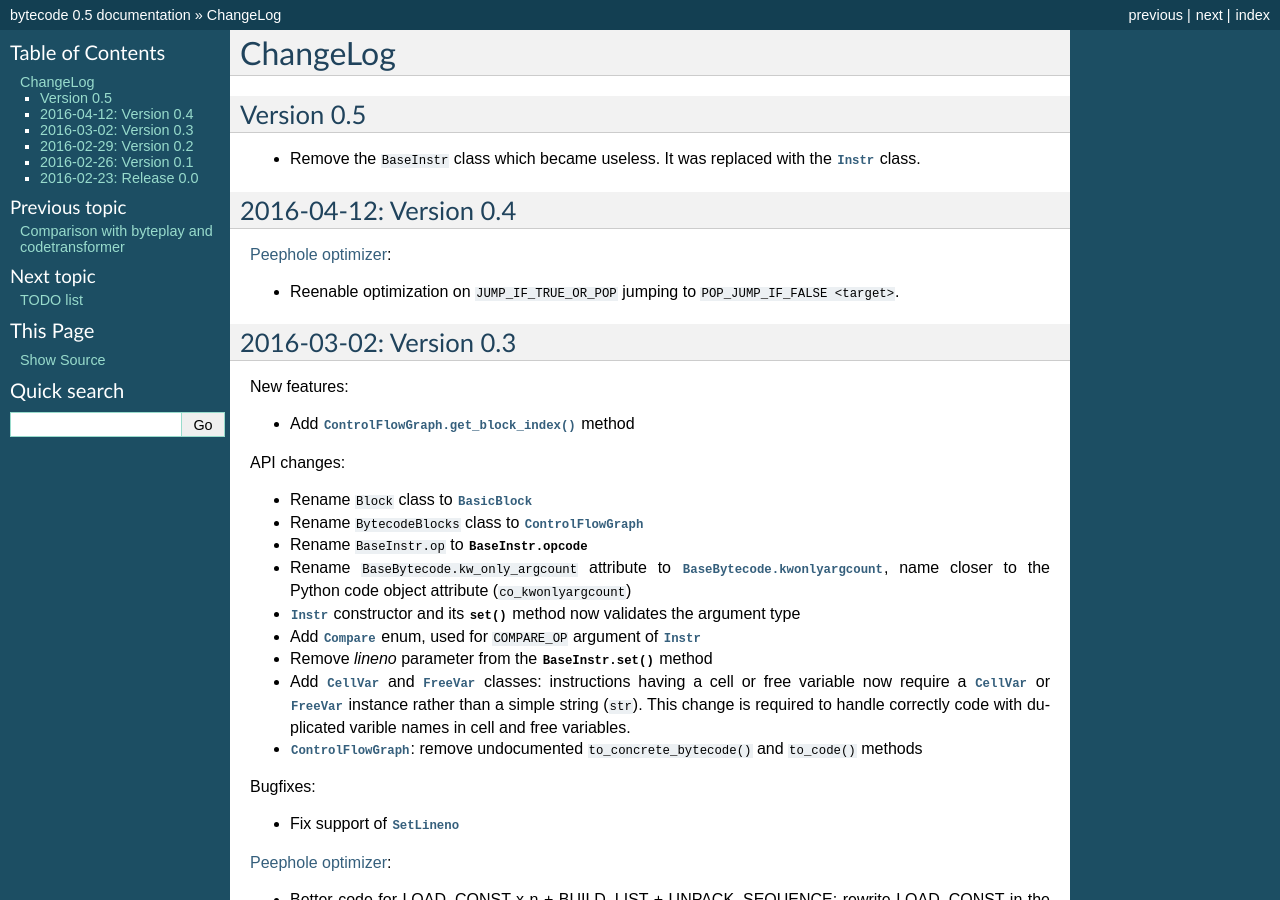
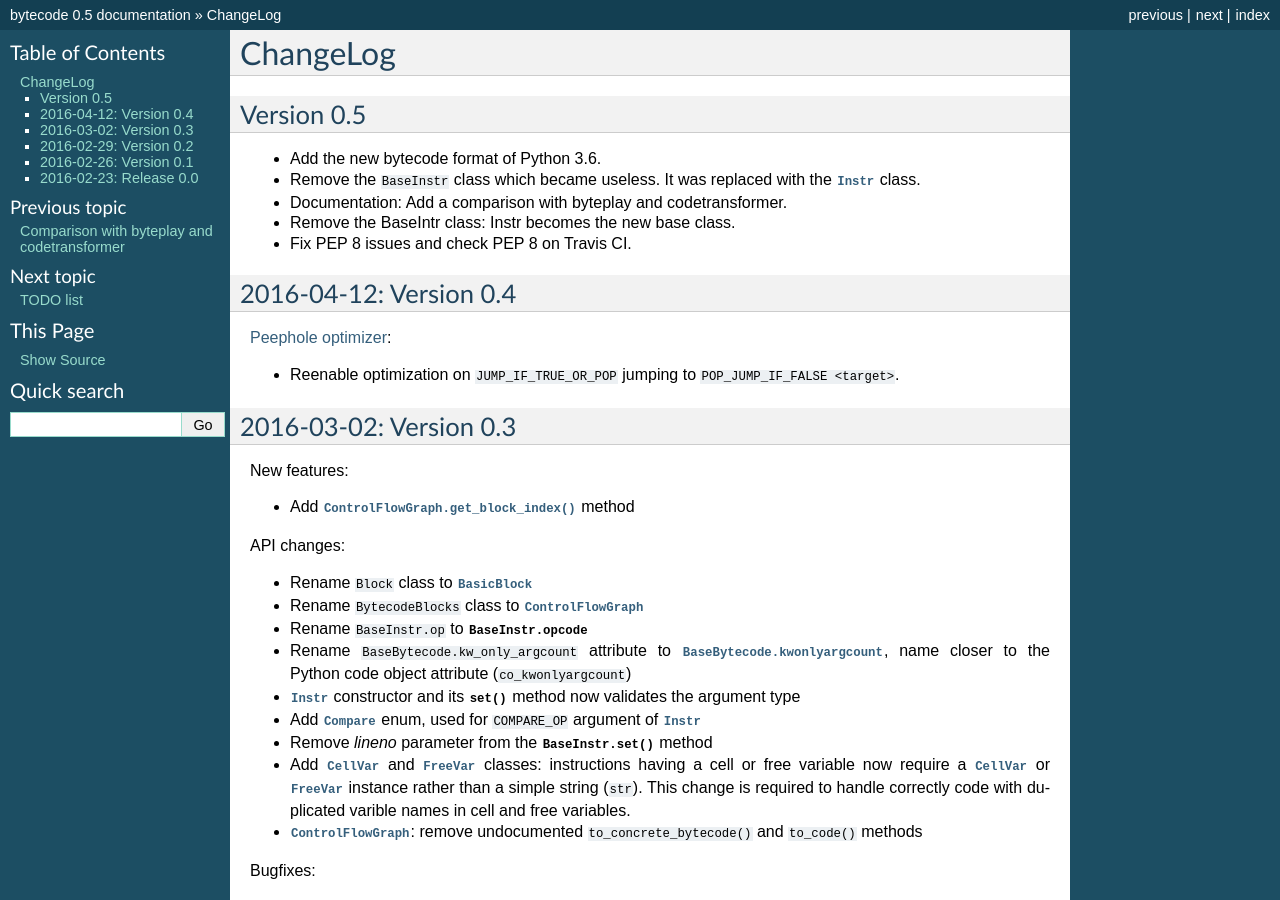
Before and after one commit to MatthieuDartiailh/bytecode, a Sphinx documentation site: the page built from doc/changelog.rst, in a window 1280 px wide and 900 px high. Built offline with Sphinx 7.4.7, drawn with Linux system fonts in a browser that asks for light colours.

Commit message:
Update changelog

```diff
--- a/doc/changelog.rst
+++ b/doc/changelog.rst
@@ -4,8 +4,12 @@ ChangeLog
 Version 0.5
 -----------
 
+* Add the new bytecode format of Python 3.6.
 * Remove the ``BaseInstr`` class which became useless. It was replaced
   with the :class:`Instr` class.
+* Documentation: Add a comparison with byteplay and codetransformer.
+* Remove the BaseIntr class: Instr becomes the new base class.
+* Fix PEP 8 issues and check PEP 8 on Travis CI.
 
 2016-04-12: Version 0.4
 -----------------------
```
